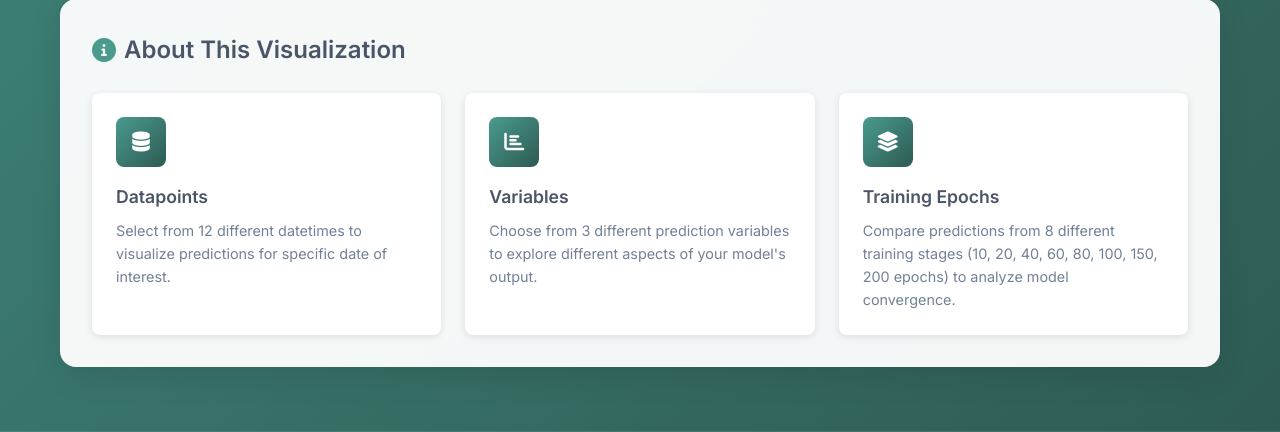
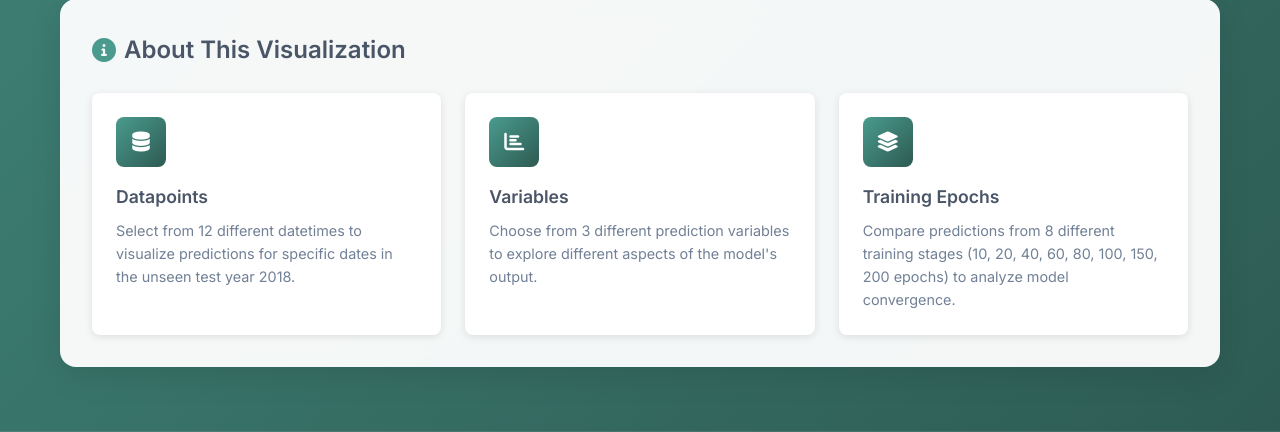
Before and after one commit to franzigrkn/thinkingearth_prototype, a Flask app: page / in a window 1280 px wide. Shown: the part 1545-1977 px from the top of the page. Run offline with Flask 3, Linux system fonts and the light colour scheme.

Commit message:
adapted the parameter descriptions

```diff
--- a/templates/index.html
+++ b/templates/index.html
@@ -166,7 +166,7 @@
                     <i class="fas fa-database"></i>
                 </div>
                 <h3>Datapoints</h3>
-                <p>Select from {{ datapoints|length }} different datetimes to visualize predictions for specific date of interest.</p>
+                <p>Select from {{ datapoints|length }} different datetimes to visualize predictions for specific dates in the unseen test year 2018.</p>
             </div>
 
             <div class="info-card">
@@ -174,7 +174,7 @@
                     <i class="fas fa-chart-bar"></i>
                 </div>
                 <h3>Variables</h3>
-                <p>Choose from {{ variables|length }} different prediction variables to explore different aspects of your model's output.</p>
+                <p>Choose from {{ variables|length }} different prediction variables to explore different aspects of the model's output.</p>
             </div>
 
             <div class="info-card">
```
